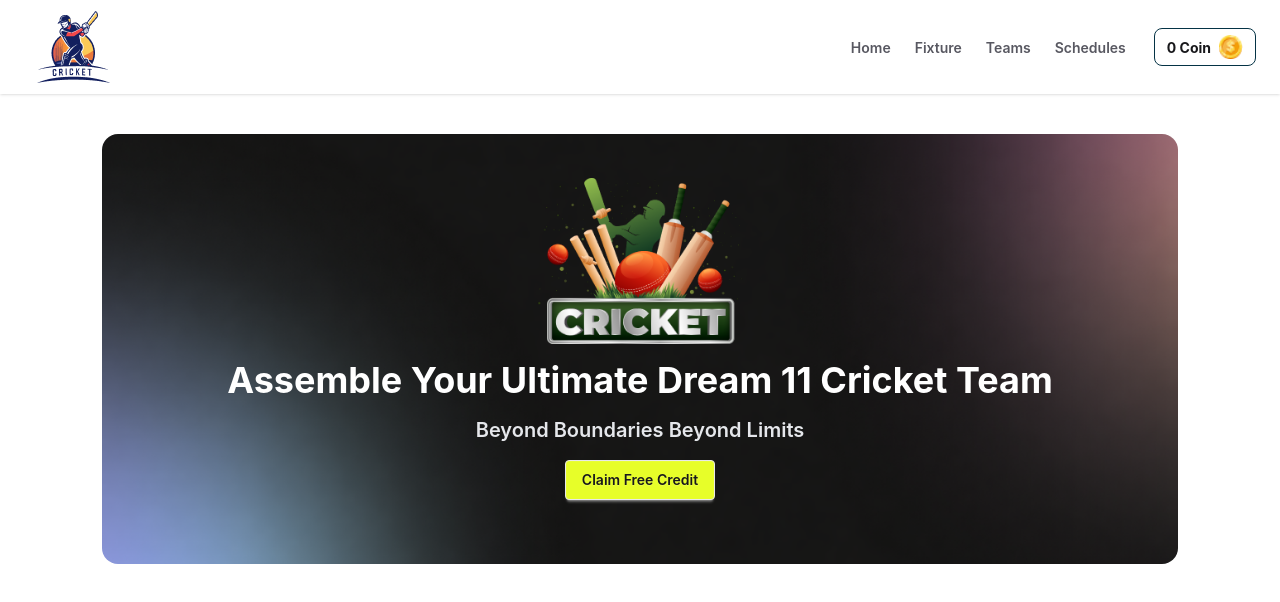
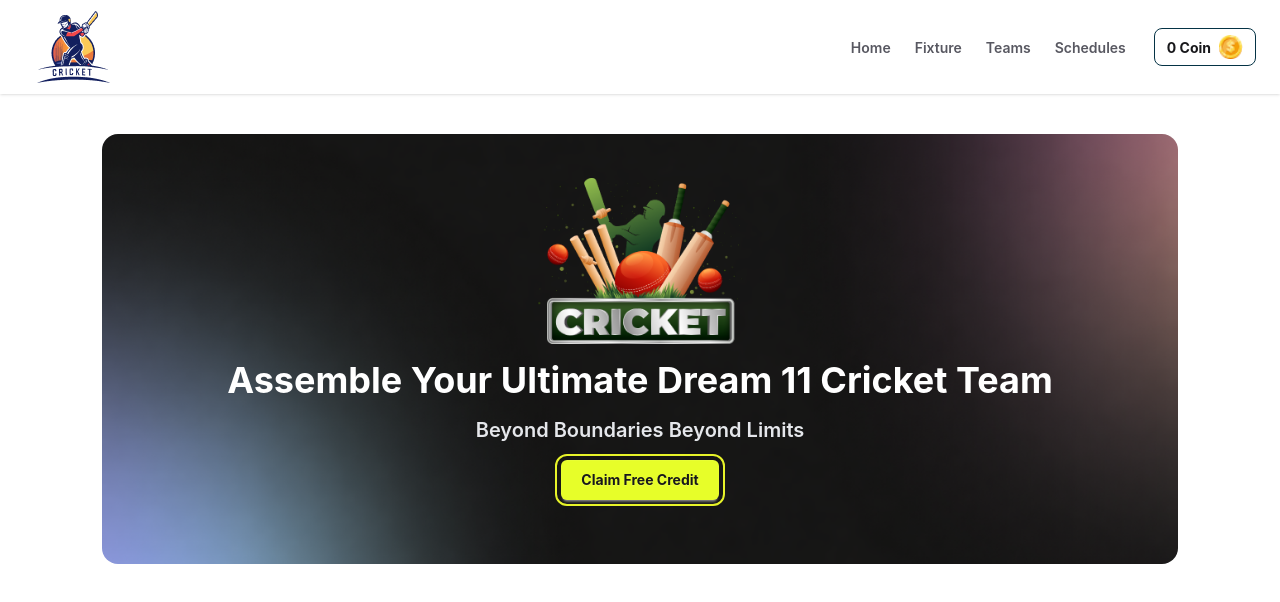
Before and after one commit to shamsul756/BPL-app, a React (Vite) app: page / in a window 1280 px wide. Shown: the top 602 px of the page. Built offline with nearby package versions, Linux system fonts and the light colour scheme.

Commit message:
added a new button desing

```diff
--- a/src/Components/Nabvar.jsx
+++ b/src/Components/Nabvar.jsx
@@ -42,17 +42,20 @@ const Nabvar = () => {
 
                 <section className='w-10/12 md:relative w-11/12 mx-auto mt-5 h-[450px] flex flex-col items-center justify-center text-center'>
                     <div className='w-11/12 mx-auto mt-5 absolute inset-0 -z-10 '>
-                <img className= 'w-full h-full rounded-2xl object-cover' src={background} alt="background logo combinatin of three color" />
+                        <img className='w-full h-full rounded-2xl object-cover' src={background} alt="background logo combinatin of three color" />
                     </div>
                     <div className='flex flex-col items-center gap-4'>
                         <img className='w-8/12 md:w-3/12' src={hero} alt="cricket logo and text" />
                         <h2 className='font-semibold text-2xl md:font-bold text-4xl mx-auto text-white'>Assemble Your Ultimate Dream 11 Cricket Team</h2>
                         <p className='font-semibold text-xl text-gray-200'>Beyond Boundaries Beyond Limits</p>
-                <button className='btn bg-[#E7FE29] items-center' >Claim Free Credit</button>
+
+                        <button className='btn bg-[#e7fe29] hover:bg-[#d4e925] font-bold text-md outline-2 outline outline-[#e7f329] px-5 py-4 border-none outline-offset-4 rounded-md'>Claim Free Credit</button>
                     </div>
                 </section>
 
+                <section>
 
+                </section>
 
 
 
```
Lines whose indentation alone changed are shown as unchanged.
